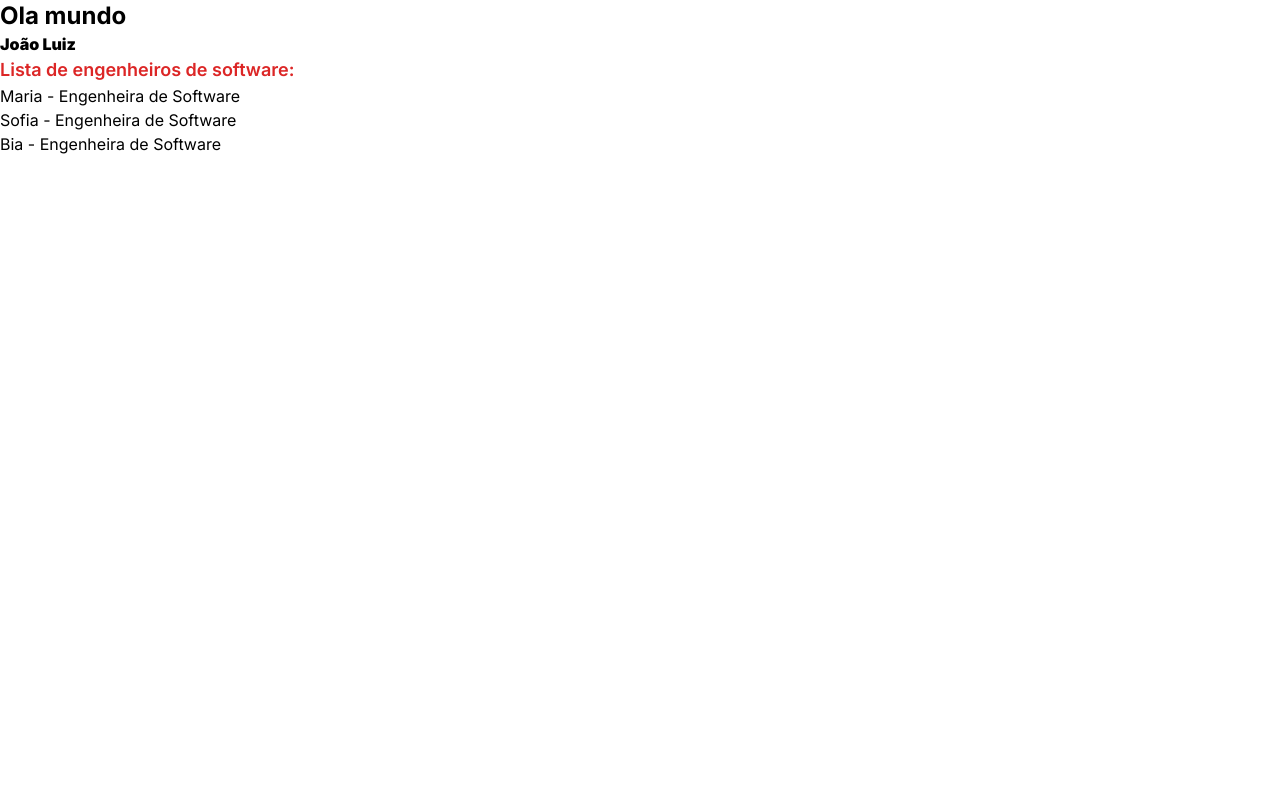
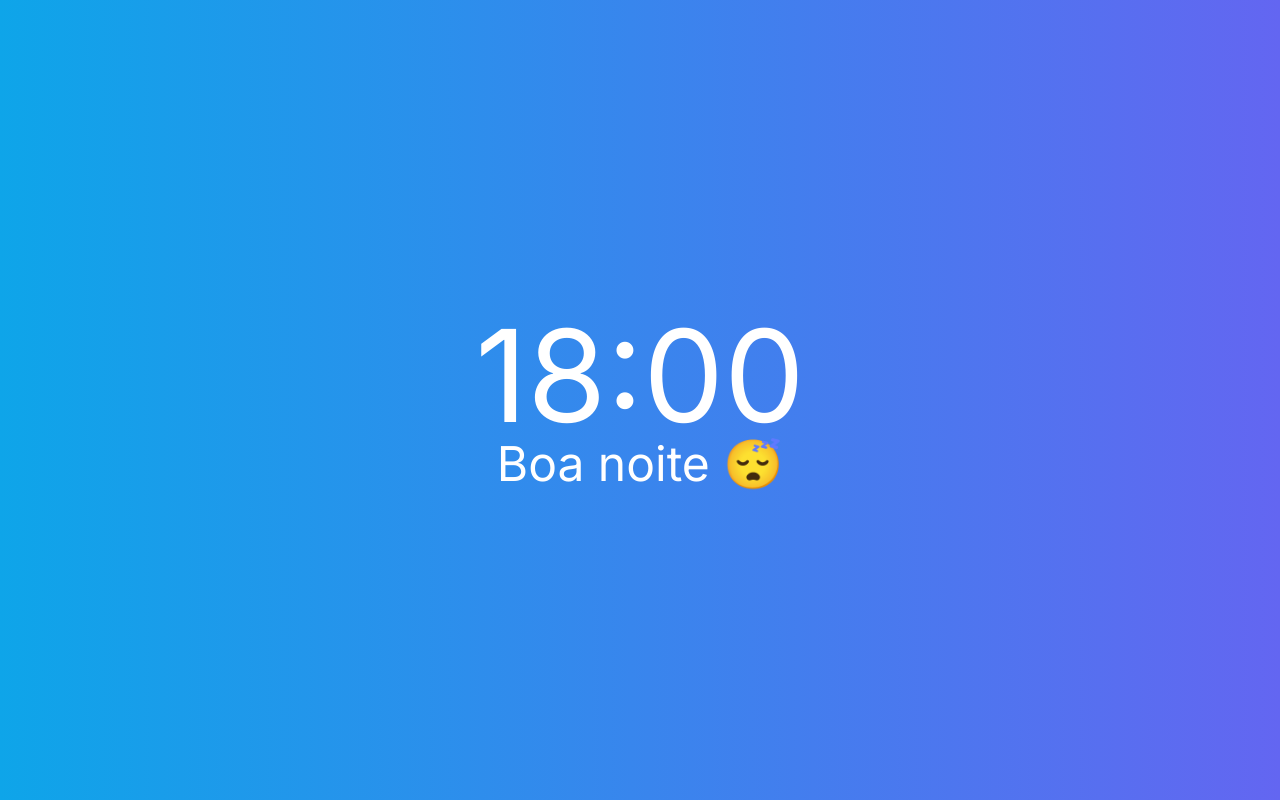
Before and after one commit to luizmineiro/react_-studies, a Next.js app: page / in a window 1280 px wide. Built offline with nearby package versions, Linux system fonts and the light colour scheme.

Commit message:
Exercício: Greeting condicional 1

```diff
--- a/src/app/page.tsx
+++ b/src/app/page.tsx
@@ -1,28 +1,26 @@
 import { peopleList } from "@/data/peopleList";
 
 export default function page() {
-  const engenheiros = peopleList.filter(
-    (person) => person.profession === "Engenheira de Software"
-  );
+  const fullTime = new Intl.DateTimeFormat("pt-BR", {
+    timeStyle: "short",
+    hour12: false,
+  }).format();
+
+  const hour = new Date().getHours();
+  let greeting = "";
+
+  if (hour > 0 && hour < 12) {
+    greeting = "Bom dia 😁";
+  } else if (hour >= 12 && hour < 18) {
+    greeting = "Boa tarde 😎";
+  } else if (hour >= 18 && hour <= 23) {
+    greeting = "Boa noite 😴"
+  }
 
   return (
-    <div>
-      <h1 className="font-bold text-2xl">Ola mundo</h1>
-      <h3 className="font-black">João Luiz</h3>
-      {engenheiros.length > 0 && (
-        <>
-          <h3 className="font-semibold text-red-600 text-lg">
-            Lista de engenheiros de software:
-          </h3>
-          <ul>
-            {engenheiros.map((person) => (
-              <li key={person.id}>
-                {person.name} - {person.profession}
-              </li>
-            ))}
-          </ul>
-        </>
-      )}
+    <div className="w-screen h-screen flex flex-col justify-center items-center text-white bg-gradient-to-r from-sky-500 to-indigo-500">
+      <div className="text-9xl">{fullTime}</div>
+      <div className="text-5xl">{greeting}</div>
     </div>
   );
 }
```
